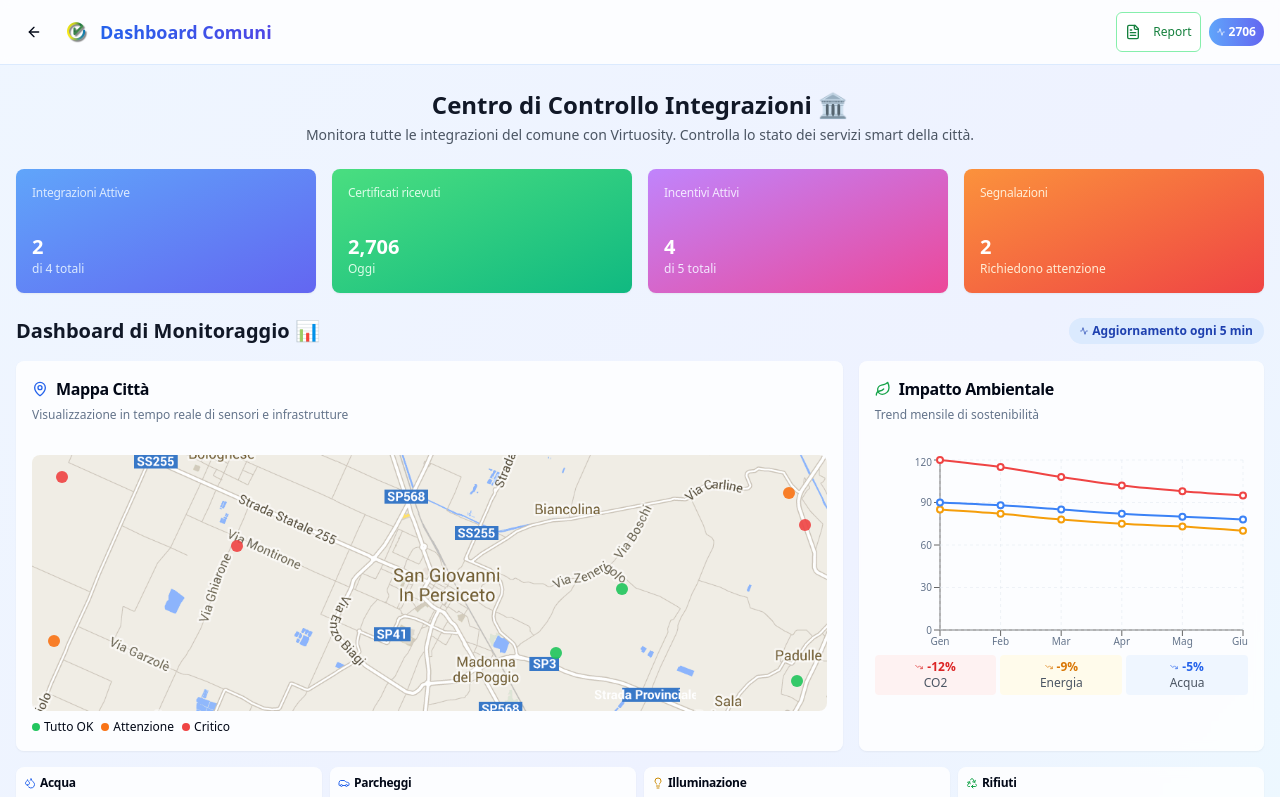
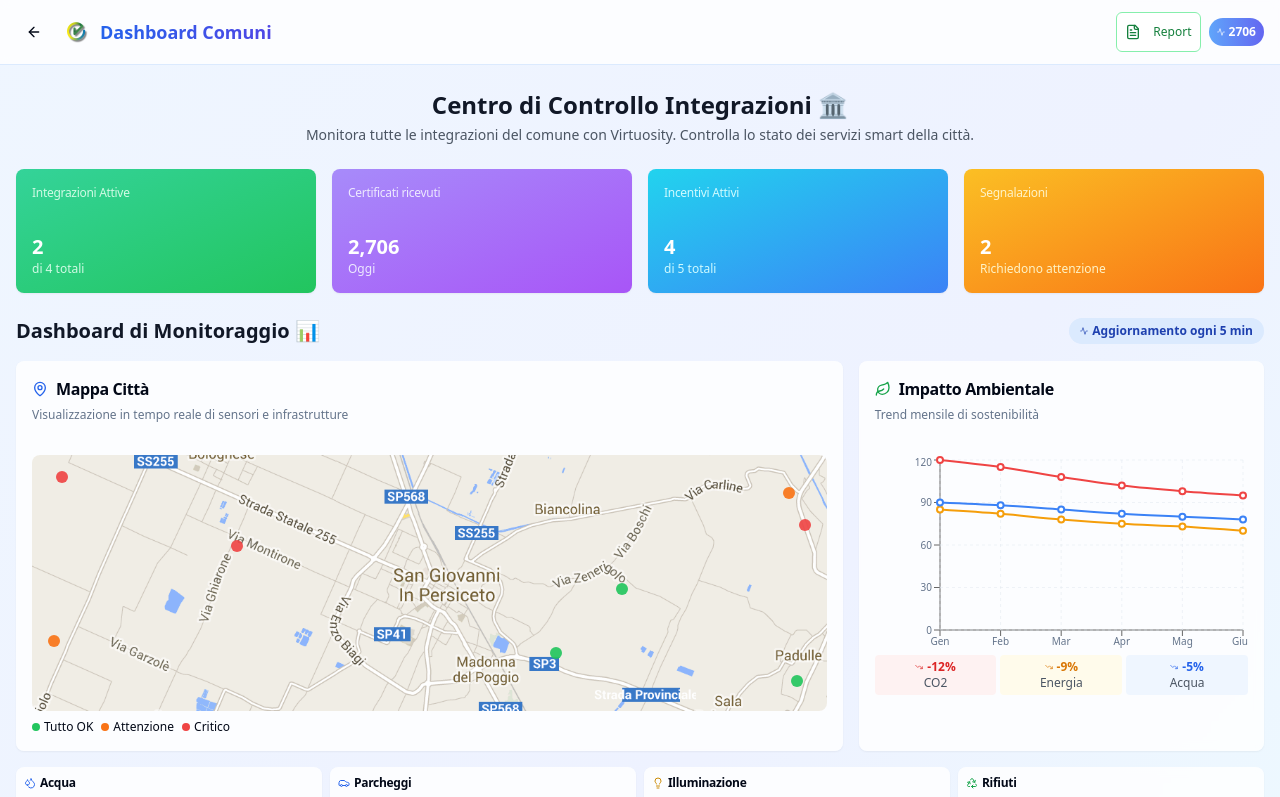
Before and after one commit to Virtuosityapp/ultimaversione, a React (Vite) app: page /comuni in a window 1280 px wide. Shown: the top 797 px of the page. Built offline with nearby package versions, Linux system fonts and the light colour scheme.

Commit message:
Refactor: Update dashboard colors
Change the colors of the colored blocks at the top of the "Comuni" dashboard to match the brand colors used in other dashboards, such as the user dashboard.

```diff
--- a/src/pages/Comuni.tsx
+++ b/src/pages/Comuni.tsx
@@ -451,43 +451,43 @@ const Comuni = () => {
 
         {/* Overview Cards - Smaller for mobile */}
         <div className="grid grid-cols-2 lg:grid-cols-4 gap-2 sm:gap-4 mb-4 sm:mb-6">
-          <Card className="border-0 shadow-sm bg-gradient-to-br from-blue-400 to-indigo-500 text-white">
+          <Card className="border-0 shadow-sm bg-gradient-to-br from-emerald-400 to-green-500 text-white">
             <CardHeader className="pb-1 p-2 sm:p-4">
-              <CardTitle className="text-xs font-medium text-blue-100">Integrazioni Attive</CardTitle>
+              <CardTitle className="text-xs font-medium text-emerald-100">Integrazioni Attive</CardTitle>
             </CardHeader>
             <CardContent className="p-2 sm:p-4 pt-0">
               <div className="text-sm sm:text-xl font-bold">{activeIntegrations}</div>
-              <p className="text-xs text-blue-100">di {integrations.length} totali</p>
+              <p className="text-xs text-emerald-100">di {integrations.length} totali</p>
             </CardContent>
           </Card>
 
-          <Card className="border-0 shadow-sm bg-gradient-to-br from-green-400 to-emerald-500 text-white">
+          <Card className="border-0 shadow-sm bg-gradient-to-br from-violet-400 to-purple-500 text-white">
             <CardHeader className="pb-1 p-2 sm:p-4">
-              <CardTitle className="text-xs font-medium text-green-100">Certificati ricevuti</CardTitle>
+              <CardTitle className="text-xs font-medium text-violet-100">Certificati ricevuti</CardTitle>
             </CardHeader>
             <CardContent className="p-2 sm:p-4 pt-0">
               <div className="text-sm sm:text-xl font-bold">{totalDataPoints.toLocaleString()}</div>
-              <p className="text-xs text-green-100">Oggi</p>
+              <p className="text-xs text-violet-100">Oggi</p>
             </CardContent>
           </Card>
 
-          <Card className="border-0 shadow-sm bg-gradient-to-br from-purple-400 to-pink-500 text-white">
+          <Card className="border-0 shadow-sm bg-gradient-to-br from-cyan-400 to-blue-500 text-white">
             <CardHeader className="pb-1 p-2 sm:p-4">
-              <CardTitle className="text-xs font-medium text-purple-100">Incentivi Attivi</CardTitle>
+              <CardTitle className="text-xs font-medium text-cyan-100">Incentivi Attivi</CardTitle>
             </CardHeader>
             <CardContent className="p-2 sm:p-4 pt-0">
               <div className="text-sm sm:text-xl font-bold">{activeRewards}</div>
-              <p className="text-xs text-purple-100">di {totalRewards} totali</p>
+              <p className="text-xs text-cyan-100">di {totalRewards} totali</p>
             </CardContent>
           </Card>
 
-          <Card className="border-0 shadow-sm bg-gradient-to-br from-orange-400 to-red-500 text-white">
+          <Card className="border-0 shadow-sm bg-gradient-to-br from-amber-400 to-orange-500 text-white">
             <CardHeader className="pb-1 p-2 sm:p-4">
-              <CardTitle className="text-xs font-medium text-orange-100">Segnalazioni</CardTitle>
+              <CardTitle className="text-xs font-medium text-amber-100">Segnalazioni</CardTitle>
             </CardHeader>
             <CardContent className="p-2 sm:p-4 pt-0">
               <div className="text-sm sm:text-xl font-bold">2</div>
-              <p className="text-xs text-orange-100">Richiedono attenzione</p>
+              <p className="text-xs text-amber-100">Richiedono attenzione</p>
             </CardContent>
           </Card>
         </div>
```
